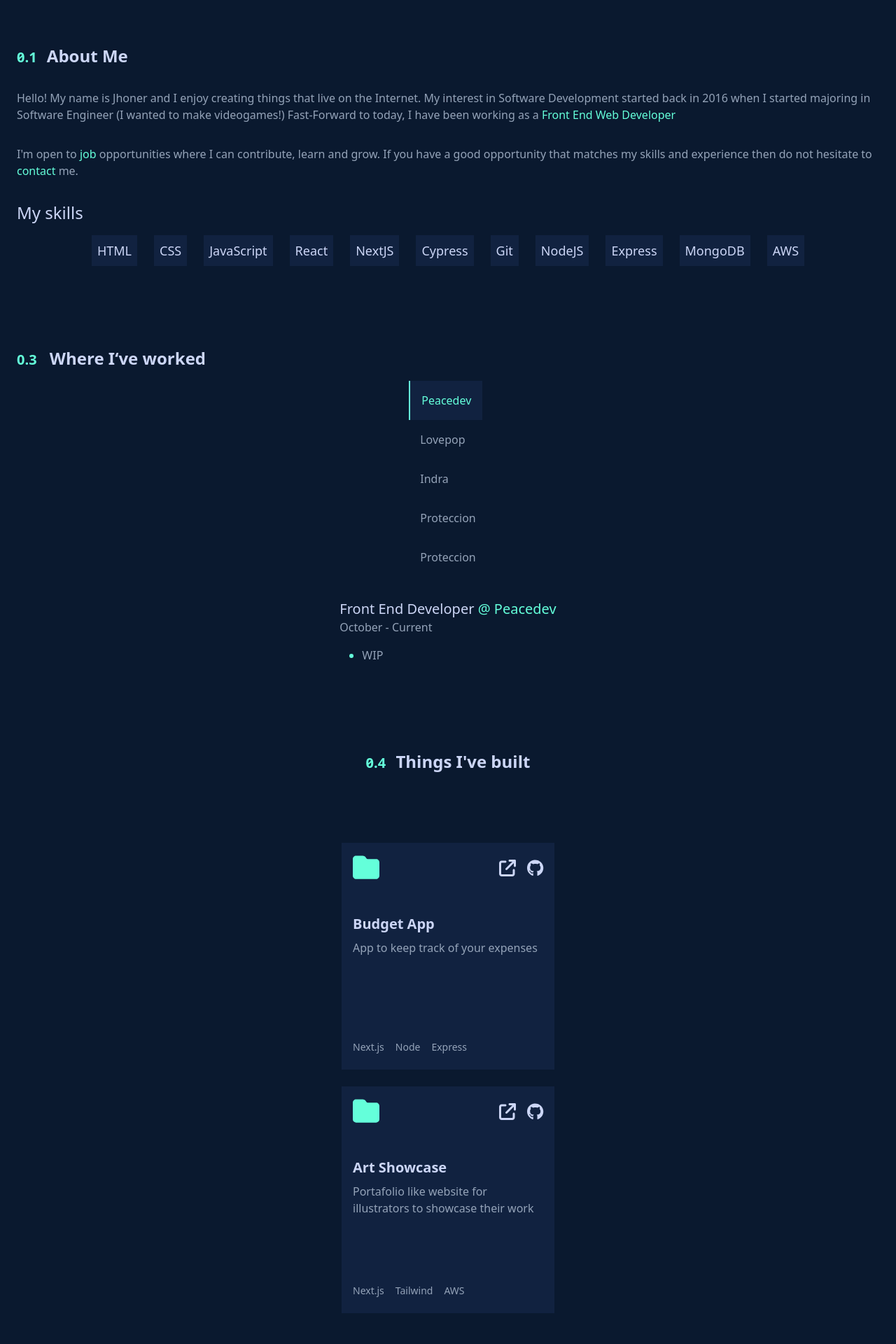
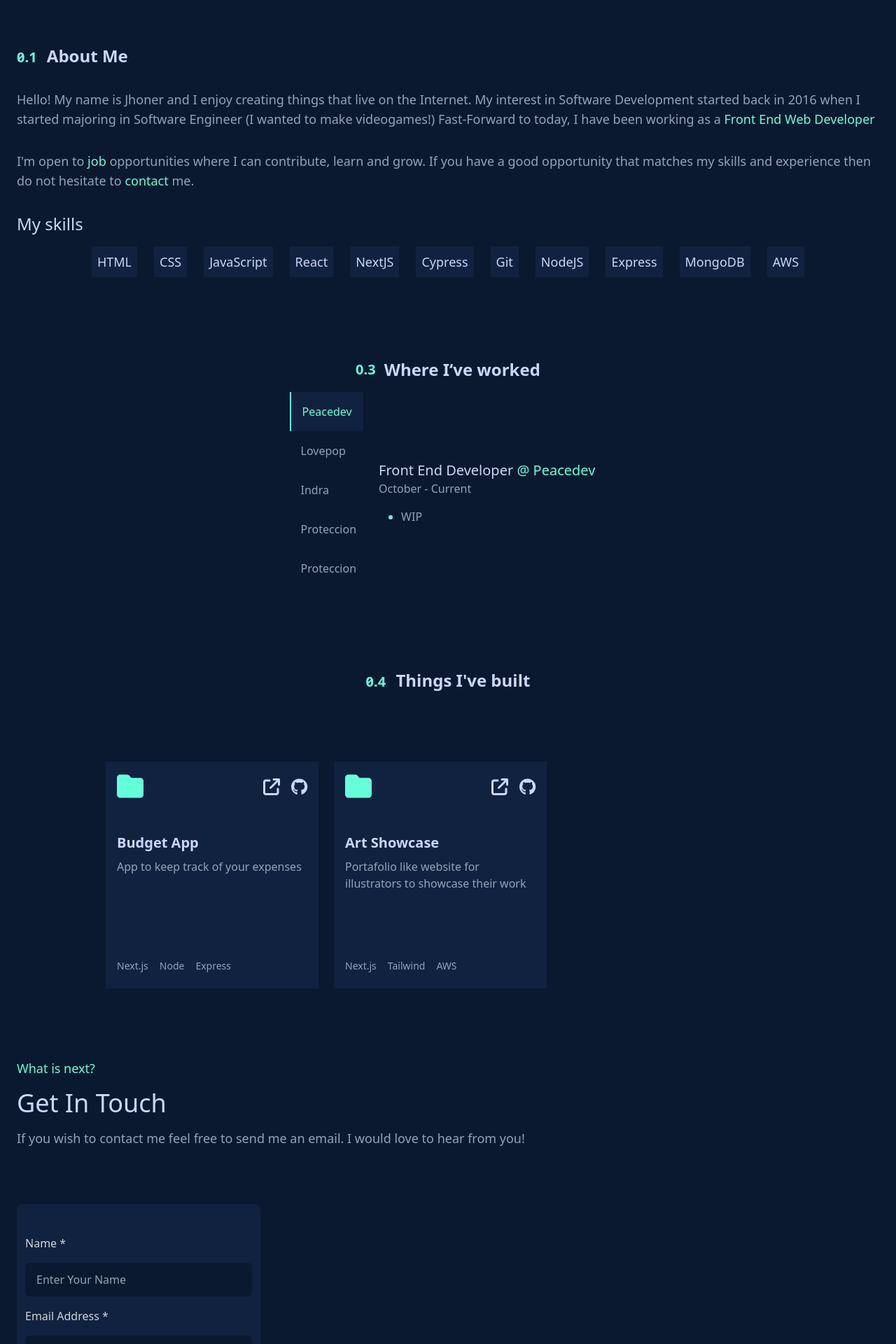
Before and after one commit to Zeroluffs/my-portafolio, a Next.js app: page / in a window 1280 px wide. Shown: the part 940-2860 px from the top of the page at 70% size. Built offline with nearby package versions, Linux system fonts and the light colour scheme.

Commit message:
improved responsiveness

```diff
--- a/components/about/About.tsx
+++ b/components/about/About.tsx
@@ -14,14 +14,14 @@ export function About() {
           </div>
 
 
-          <p className="mt-8 font-sans text-slate-400 desktop:w-[500px]">
+          <p className="mt-8 font-sans text-slate-400 text-lg desktop:text-xl desktop:w-[500px]">
             Hello! My name is Jhoner and I enjoy creating things that live on
             the Internet. My interest in Software Development started back in
             2016 when I started majoring in Software Engineer (I wanted to make
             videogames!) Fast-Forward to today, I have been working as a{" "}
             <span className="text-leaf"> Front End Web Developer </span>
           </p>
-          <p className="mt-8 font-sans text-slate-400 desktop:w-[500px]">
+          <p className="mt-8 font-sans text-slate-400 text-lg desktop:text-xl desktop:w-[500px]">
             I&apos;m open to <span className="text-leaf"> job</span>{" "}
             opportunities where I can contribute, learn and grow. If you have a
             good opportunity that matches my skills and experience then do not
--- a/components/contact/ContactForm.tsx
+++ b/components/contact/ContactForm.tsx
@@ -7,15 +7,15 @@ export function ContactForm() {
 
   return (
     <section id="Contact">
-      <div className="flex flex-col items-center justify-center mt-[100px]  ">
+      <div className="flex flex-col desktop:items-center desktop:justify-center mt-[100px] mx-[24px]">
         <p className="mb-4 text-lg font-normal text-leaf"> What is next?</p>
         <p className="mb-4 font-sans text-4xl text-lightState">Get In Touch</p>
-        <p className="text-lg text-slate-400 w-[368px]">
+        <p className="text-lg text-slate-400 desktop:w-[368px]">
           If you wish to contact me feel free to send me an email. I would love
           to hear from you!
         </p>
       </div>
-      <div className="flex flex-col items-center justify-center mt-20 bg-lightNavy w-[364px]  desktop:w-[800px] h-[648px] m-auto rounded-lg">
+      <div className="flex flex-col items-center justify-center mt-20 desktop:mt-20  bg-lightNavy w-[348px]  desktop:w-[800px] h-[648px] desktop:m-auto m-[24px]  rounded-lg">
         <form className="flex flex-col" onSubmit={onSubmit} ref={form}>
           <InputComponent
             name="Name *"
--- a/components/experience/Experience.tsx
+++ b/components/experience/Experience.tsx
@@ -19,7 +19,7 @@ export function Experience() {
   return (
     <section id="Experience" className="desktop:h-[60vh]">
       <div className="flex flex-col  pt-[16px] mt-[100px]  px-[24px]">
-        <h3 className="items-center justify-center text-2xl font-bold desktop:flex text-lightState bg">
+        <h3 className="items-center justify-center text-2xl font-bold laptop:flex text-lightState bg">
           <span className="text-xl text-leaf pr-[12px]"> 0.3</span> Where
           I&lsquo;ve worked
         </h3>
@@ -27,7 +27,7 @@ export function Experience() {
           {/* <div className="absolute align-middle border-b-[1px] border-gray-700 w-44 right-14 top-4 "></div> */}
         </div>
 
-        <div className="flex flex-col desktop:flex-row justify-center items-center  pt-[16px] desktop:pt-[100px]">
+        <div className="flex flex-col laptop:flex-row justify-center items-center  pt-[16px] desktop:pt-[100px]">
           <div className="pb-4 desktop:ml-32 desktop:border-l border-heig border-gray-700 desktop:h-[225px] ">
             {isBreakPoint ? (
               <ScrollContainer>
--- a/components/home/Home.tsx
+++ b/components/home/Home.tsx
@@ -45,7 +45,7 @@ export function HomePage() {
         >
           I build things for the web.
         </p>
-        <p className="font-sans text-lg text-slate-400 desktop:w-[500px]" ref={info}>
+        <p className="font-sans text-lg desktop:text-xl text-slate-400 desktop:w-[524px]" ref={info}>
           I&apos;m a software engineer specializing in building exceptional
           digital experiences. Currently I&apos;m focused in building the
           Frontend of Websites and Web Applications that leads to the success of
--- a/components/work/ProjectCard.tsx
+++ b/components/work/ProjectCard.tsx
@@ -24,7 +24,7 @@ export function ProjectCard({
 }: ProjectCardProps) {
   return (
     <div
-      className="h-[324px] w-[304px] bg-lightNavy hover:-mt-2 transition duration-500 group desktop:invisible "
+      className="h-[324px] w-[304px] bg-lightNavy hover:-mt-2 transition duration-500 group  "
       ref={addToRefs}
     >
       <div className="p-4">
--- a/components/work/Projects.tsx
+++ b/components/work/Projects.tsx
@@ -17,14 +17,14 @@ export function Projects() {
   };
   return (
     <section id="Work" className="desktop:h-[60vh]">
-      <div className="relative flex px-[24px]  mt-[100px] desktop:flex justify-center items-center">
+      <div className="relative flex px-[24px]  mt-[100px] laptop:flex laptop:justify-center laptop:items-center">
         <p className="font-sans text-2xl font-bold text-lightState ">
           <span className="mr-2 text-xl slashed-zero text-leaf">0.4</span>{" "}
           Things I&apos;ve built
         </p>
         {/* <div className="absolute align-middle border-b-[1px] border-gray-700 w-[392px] right-14 "></div> */}
       </div>
-      <div className="desktop:grid desktop:grid-cols-3 justify-center items-center flex flex-col gap-y-6 desktop:w-[978px] m-auto pt-[100px]">
+      <div className="laptop:grid laptop:grid-cols-3 justify-center items-center flex flex-col  gap-y-6 laptop:w-[978px] m-auto pt-[100px]">
         {projectsWorked.map((project, index) => {
           return (
             <div key={project.id}>
--- a/tailwind.config.js
+++ b/tailwind.config.js
@@ -20,7 +20,7 @@ module.exports = {
 
       // 'lg': {'min': '1024px', 'max': '1279px'},
 
-      laptop: { min: "1025px", max: "1366px" },
+      laptop: { min: "1025px" },
 
       desktop: { min: "1367px" },
     },
```
